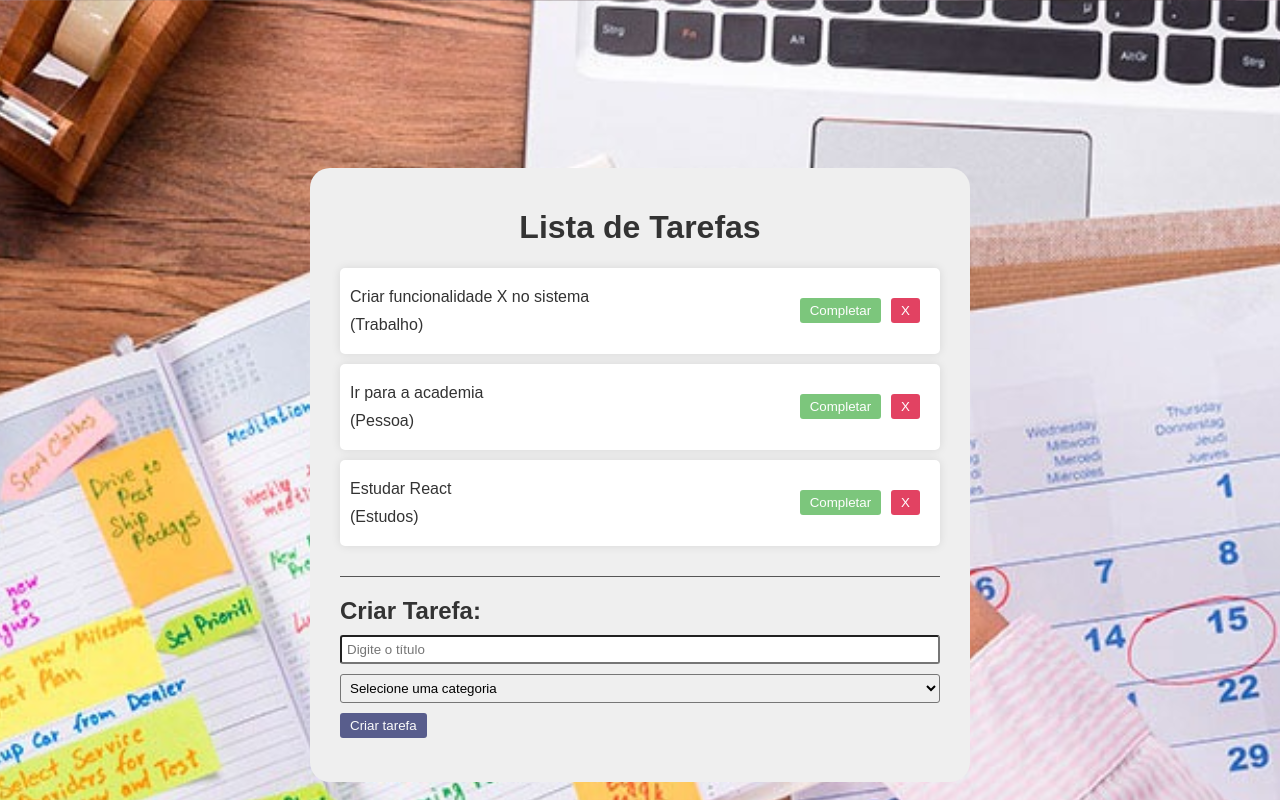
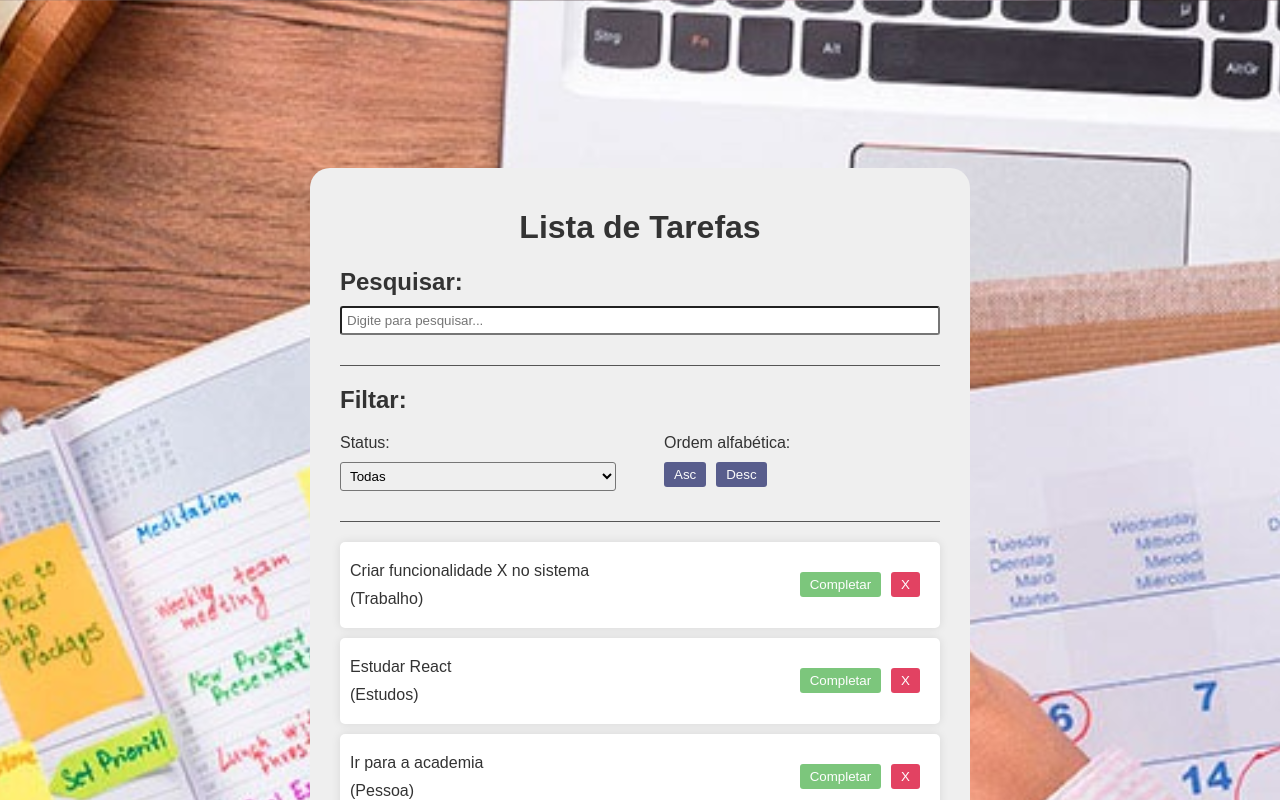
Before and after one commit to TudoList/TudoList, a React (Vite) app in the folder todo/: page / in a window 1280 px wide. Shown: the top 800 px of the page. Built offline with nearby package versions, Linux system fonts and the light colour scheme.

Commit message:
Adicionando novas funcionalidas

```diff
--- a/todo/src/App.css
+++ b/todo/src/App.css
@@ -85,3 +85,20 @@
   border-radius: 3px;
   width: 100%;
 }
+
+
+.filter,
+.search{
+  border-bottom: 1px solid #555;
+  margin-bottom: 20px;
+  padding-bottom: 20px;
+}
+
+.filter-options{
+  display: flex;
+  justify-content: space-between;
+  gap: 3rem;
+}
+.filter-options div{
+  flex: 1 1 0;
+}
--- a/todo/src/App.jsx
+++ b/todo/src/App.jsx
@@ -4,15 +4,20 @@
 
 import './App.css';
 import TodoForm from './components/TodoForm';
-
+import Search from './components/Search';
+import Filter from './components/Filter';
 
 function App() {
+  //dividir funcionalidades e componentes,
+  // difinir os todos , para armazenar as variaveis , é como se tivesse pegando esses dados do banco de dados
+
   const [todos, setTodos] = useState([
     {
-      id:1,
-      text:"Criar funcionalidade X no sistema",
-      category: "Trabalho",
-      isCompleted: false,
+      //esses 3 objetos possuem as seguintes propriedades:
+      id:1, // numero de identificação
+      text:"Criar funcionalidade X no sistema",  // texto conteudo do todo
+      category: "Trabalho", // categoria que ele ta dividindo
+      isCompleted: false, // verifica se ta completo ou não
     },
     {
       id:2,
@@ -27,6 +32,12 @@
       isCompleted: false,
     },
   ]);
+
+  const [search, setSearch] = useState("");
+
+  const [filter, setfilter] = useState("All");
+  const [sort, setSort] = useState("Asc");
+
 
   const addTodo = (text, category) => {
 
@@ -61,12 +72,31 @@
 
   return <div className='app'>
     <h1>Lista de Tarefas</h1>
+    <Search search={search} setSearch={setSearch}/>
+    <Filter filter={filter} setFilter={setfilter}  setSort={setSort}/>
     <div className="todo-list">
-    {todos.map((todo) => (
-     <Todo key = {todo.id} todo ={todo} removeTodo={removeTodo} completeTodo={completeTodo}/>
+    {todos
+    .filter((todo) =>
+    filter === "All"
+      ? true
+      : filter === "Completed"
+      ? todo.isCompleted
+      : !todo.isCompleted
+    )
+    .filter((todo) =>
+    todo.text.toLowerCase().includes(search.toLowerCase())
+    )
+    .sort((a, b) => sort === "Asc" ? a.text.localeCompare(b.text) : b.text.localeCompare(a.text))
+    .map((todo) => ( // atraves do meto map é possivel exibir cada um desses objetos
+     <Todo key = {todo.id}
+     todo ={todo}
+     removeTodo={removeTodo}
+     completeTodo={completeTodo}/>
     ))}
     </div>
+
     <TodoForm addTodo={addTodo}/>
+
   </div>;
   }
 export default App;
--- /dev/null
+++ b/todo/src/components/Filter.jsx
@@ -0,0 +1,25 @@
+const Filter = ({filter,setFilter, setSort}) =>{
+  return (
+    <div className="filter">
+    <h2>Filtar:</h2>
+    <div className="filter-options">
+        <div>
+            <p>Status:</p>
+            <select value={filter} onChange={(e) => setFilter(e.target.value)}>
+                <option value="All">Todas</option>
+                <option value="Completed">Completas</option>
+                <option value="Incomplete">Incompletas</option>
+            </select>
+        </div>
+        <div>
+            <p>Ordem alfabética:</p>
+            <button onClick={() => setSort("Asc")}>Asc</button>
+            <button onClick={() => setSort("Desc")}>Desc</button>
+        </div>
+    </div>
+
+    </div>
+  )
+}
+
+export default Filter
--- /dev/null
+++ b/todo/src/components/Search.jsx
@@ -0,0 +1,16 @@
+const Search = ( {search, setSearch}) => {
+  return  (
+  <div className="search">
+  <h2>Pesquisar:</h2>
+  <input
+  type="text"
+  value={search}
+  onChange={(e) => setSearch(e.target.value)}
+  placeholder="Digite para pesquisar..."
+  />
+  </div>
+
+  );
+};
+
+export default Search
--- a/todo/src/components/TodoForm.jsx
+++ b/todo/src/components/TodoForm.jsx
@@ -1,4 +1,5 @@
 import { useState } from 'react';
+//gerenciamento de estado
 
 const TodoForm = ({addTodo}) => {
     const [value, setValue] = useState("");
@@ -8,6 +9,8 @@
         e.preventDefault();
         console.log(value, category)
         if(!value || !category) return;
+        // adicionar todo
+        //limpar os campos
 addTodo (value, category)
 setValue("");
 setCategory("");
```
